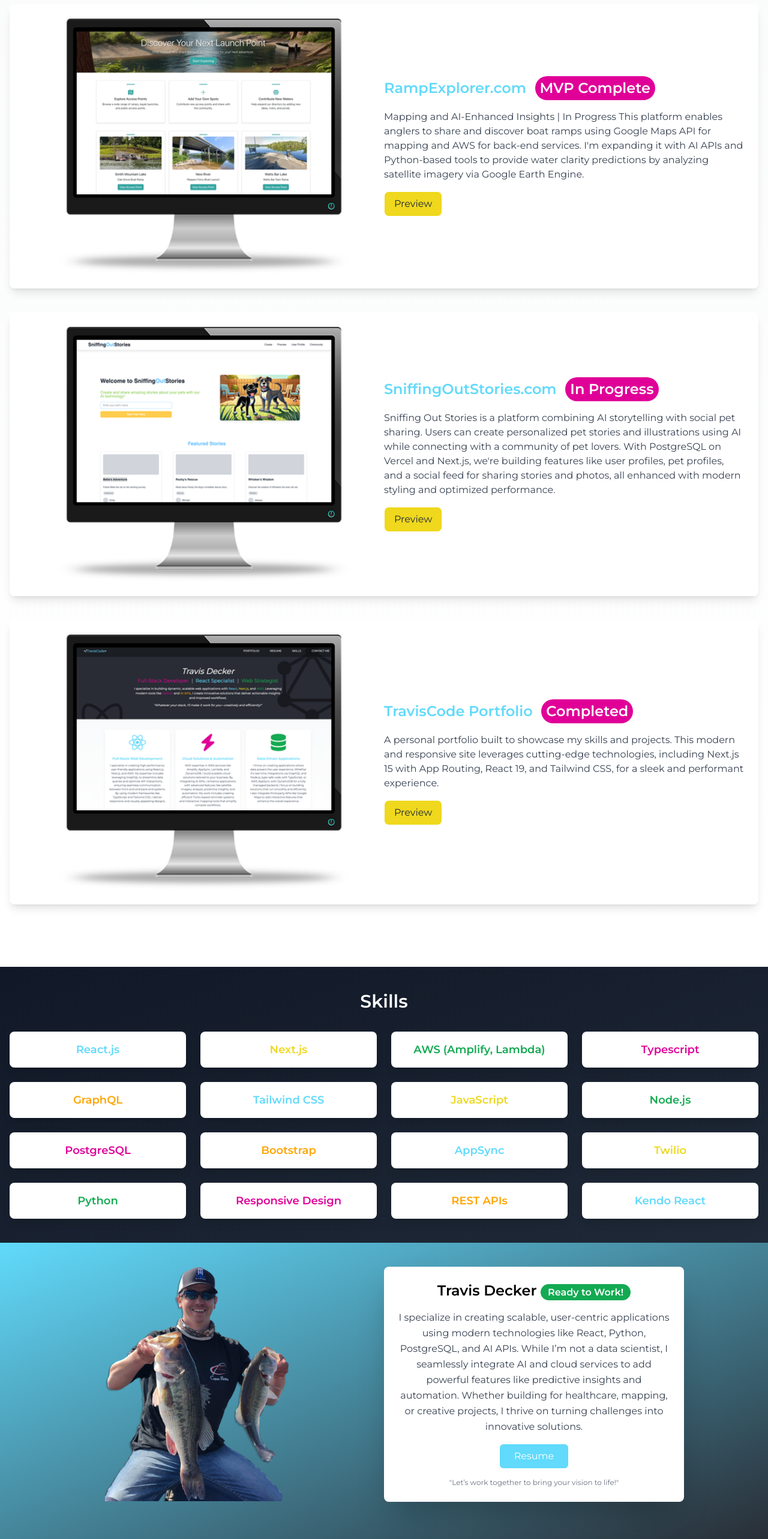
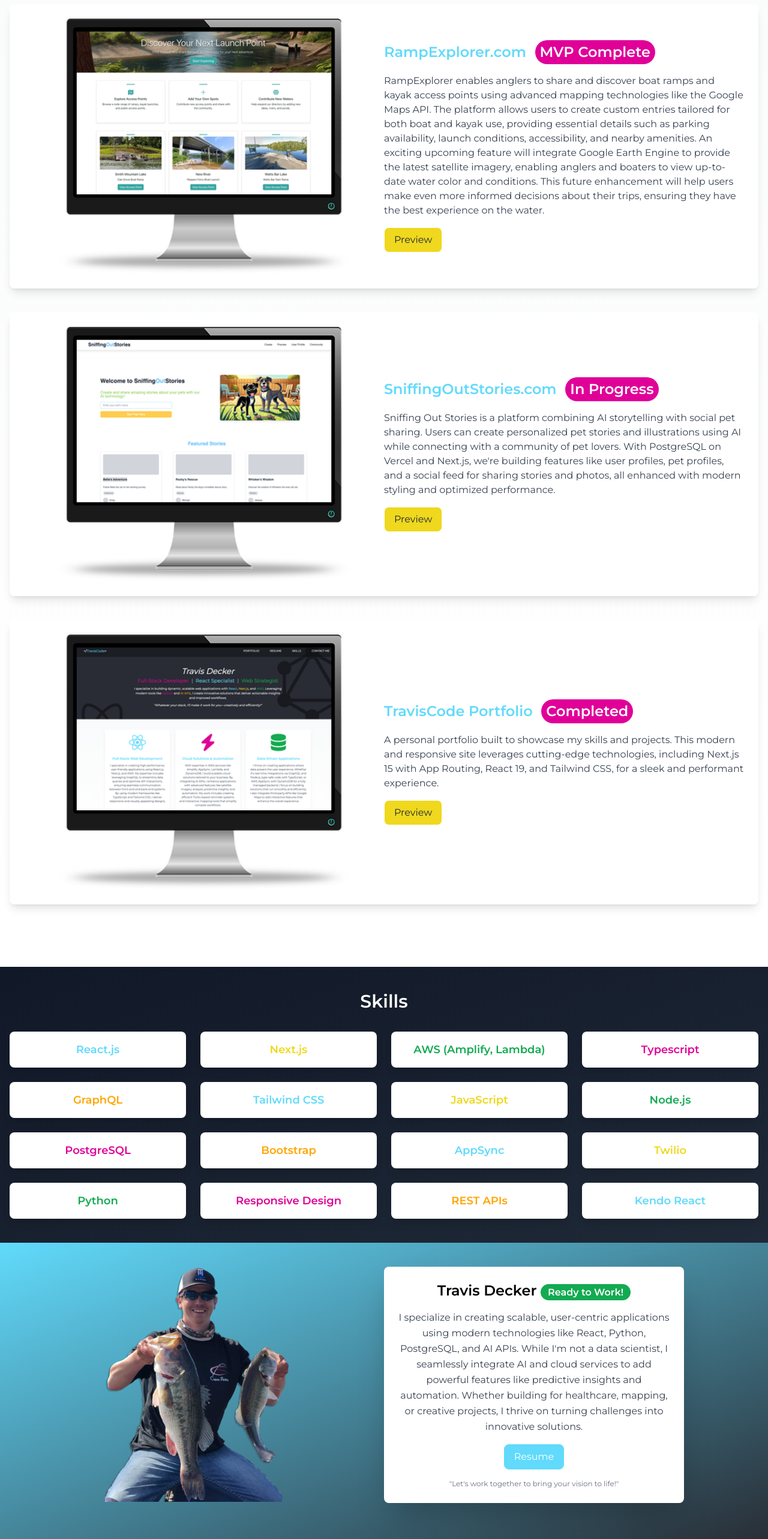
Before and after one commit to traviscode0004/portfolio-next, a Next.js app: page / in a window 1280 px wide. Shown: the part 1700-4266 px from the top of the page at 60% size. Built offline with nearby package versions, Linux system fonts and the light colour scheme.

Commit message:
Updated text

```diff
--- a/app/components/AboutSection.tsx
+++ b/app/components/AboutSection.tsx
@@ -33,7 +33,7 @@
           {/* Description */}
           <p className="text-gray-700 mb-4 leading-relaxed text-center">
             I specialize in creating scalable, user-centric applications using modern technologies
-            like React, Python, PostgreSQL, and AI APIs. While I’m not a data scientist, I
+            like React, Python, PostgreSQL, and AI APIs. While I&apos;m not a data scientist, I
             seamlessly integrate AI and cloud services to add powerful features like predictive
             insights and automation. Whether building for healthcare, mapping, or creative
             projects, I thrive on turning challenges into innovative solutions.
@@ -45,14 +45,14 @@
             onClick={() =>
               window.open('/Travis_Decker_resume.pdf', '_blank', 'noopener,noreferrer')
             }
-            className="bg-reactColor text-white py-2 px-6 rounded-md hover:bg-blue-700 transition-colors mb-4"
+            className="resumeBtn mb-4"
           >
             Resume
           </button>
 
           {/* Tagline */}
           <p className="text-xs text-gray-500 text-center">
-            "Let’s work together to bring your vision to life!"
+            &quot;Let&apos;s work together to bring your vision to life!&quot;
           </p>
         </div>
       </div>
--- a/app/components/ContactSection.tsx
+++ b/app/components/ContactSection.tsx
@@ -66,7 +66,7 @@
             <div className="flex justify-center space-x-4">
               <button
                 type="submit"
-                className="bg-reactColor text-white py-2 px-6 rounded-md hover:bg-blue-700 transition-colors"
+                className="resumeBtn"
               >
                 Send
               </button>
--- a/app/components/HeroSection.tsx
+++ b/app/components/HeroSection.tsx
@@ -1,10 +1,9 @@
 'use client';
-
-import Image from 'next/image';
 
 export default function HeroSection() {
   return (
     <section
+      id="top"
       className='
         section1
         relative
@@ -49,8 +48,8 @@
 
         {/* Tagline */}
         <p className='text-sm sm:text-lg italic'>
-          "Whatever your stack, I'll make it work for you—creatively and
-          efficiently!"
+          &quot;Whatever your stack, I&apos;ll make it work for you—creatively and
+          efficiently!&quot;
         </p>
       </div>
     </section>
--- a/app/components/Navbar.tsx
+++ b/app/components/Navbar.tsx
@@ -36,7 +36,7 @@
     >
       <div className="container mx-auto flex items-center justify-between px-4">
         {/* Logo/Brand */}
-        <Link href="/">
+        <Link href="#top">
           <span className="text-white text-xl">
             &lt;/
             <span className="text-reactColor">TravisCode</span>
--- a/app/components/PortfolioSection.tsx
+++ b/app/components/PortfolioSection.tsx
@@ -58,10 +58,7 @@
               RampExplorer.com <span className="portPill ml-2">MVP Complete</span>
             </h4>
             <p className="text-gray-700 my-4">
-              Mapping and AI-Enhanced Insights | In Progress This platform enables anglers to share and discover boat
-              ramps using Google Maps API for mapping and AWS for back-end services. I'm expanding it with AI APIs and
-              Python-based tools to provide water clarity predictions by analyzing satellite imagery via Google Earth
-              Engine.
+            RampExplorer enables anglers to share and discover boat ramps and kayak access points using advanced mapping technologies like the Google Maps API. The platform allows users to create custom entries tailored for both boat and kayak use, providing essential details such as parking availability, launch conditions, accessibility, and nearby amenities. An exciting upcoming feature will integrate Google Earth Engine to provide the latest satellite imagery, enabling anglers and boaters to view up-to-date water color and conditions. This future enhancement will help users make even more informed decisions about their trips, ensuring they have the best experience on the water.
             </p>
             <button
               onClick={() => setOpenModal('rampExplorer')}
@@ -88,7 +85,7 @@
               SniffingOutStories.com <span className="portPill ml-2">In Progress</span>
             </h4>
             <p className="text-gray-700 my-4">
-              Sniffing Out Stories is a platform combining AI storytelling with social pet sharing. Users can create personalized pet stories and illustrations using AI while connecting with a community of pet lovers. With PostgreSQL on Vercel and Next.js, we're building features like user profiles, pet profiles, and a social feed for sharing stories and photos, all enhanced with modern styling and optimized performance.
+              Sniffing Out Stories is a platform combining AI storytelling with social pet sharing. Users can create personalized pet stories and illustrations using AI while connecting with a community of pet lovers. With PostgreSQL on Vercel and Next.js, we&apos;re building features like user profiles, pet profiles, and a social feed for sharing stories and photos, all enhanced with modern styling and optimized performance.
             </p>
             <button
               onClick={() => setOpenModal('sniffingOutStories')}
@@ -183,19 +180,33 @@
   title="RampExplorer"
 >
   <div className="flex flex-col md:flex-row gap-6">
+    {/* Image Section with Link */}
     <div className="md:w-1/2 flex justify-center">
+      <a href="https://rampexplorer.com" target="_blank" rel="noopener noreferrer">
         <Image
           src="/ramp_site.png" // Placeholder image from Optml Infuse
-        alt="RampExplorer Placeholder"
+          alt="RampExplorer.com"
           className="rounded-lg"
           width={500}
           height={300}
         />
+      </a>
     </div>
+
+    {/* Text Section */}
     <div className="md:w-1/2">
       <p className="mt-2">
-        RampExplorer enables anglers to share and discover boat ramps while incorporating AI-based water clarity
-        predictions. It uses advanced mapping technologies like the Google Maps API and AI-powered data processing.
+        <a
+          href="https://rampexplorer.com"
+          target="_blank"
+          rel="noopener noreferrer"
+          className="text-teal-400  underline hover:text-reactColor"
+        >
+          RampExplorer.com
+        </a>{' '}
+        enables anglers to share and discover boat ramps and kayak access points. It uses advanced mapping technologies
+        like the Google Maps API and will soon incorporate the latest satellite imagery from Google Earth Engine to
+        provide up-to-date water conditions and insights.
       </p>
       <ul className="list-disc list-inside mt-4">
         <li>React.js</li>
@@ -207,6 +218,7 @@
     </div>
   </div>
 </Modal>
+
 
 {/* Modal 3 - Sniffing Out Stories */}
 <Modal
--- a/app/globals.css
+++ b/app/globals.css
@@ -49,6 +49,14 @@
 
 .portBtn:hover {
   @apply bg-transparent text-yellow-400 border-yellow-400;
+}
+.resumeBtn {
+  @apply bg-reactColor text-white border-reactColor border rounded-lg
+    px-4 py-2 transition-colors duration-300;
+}
+
+.resumeBtn:hover {
+  @apply bg-transparent text-reactColor border-reactColor;
 }
 
 /* Another example from old “.travisBtn”. */
```
Lines whose indentation alone changed are shown as unchanged.
